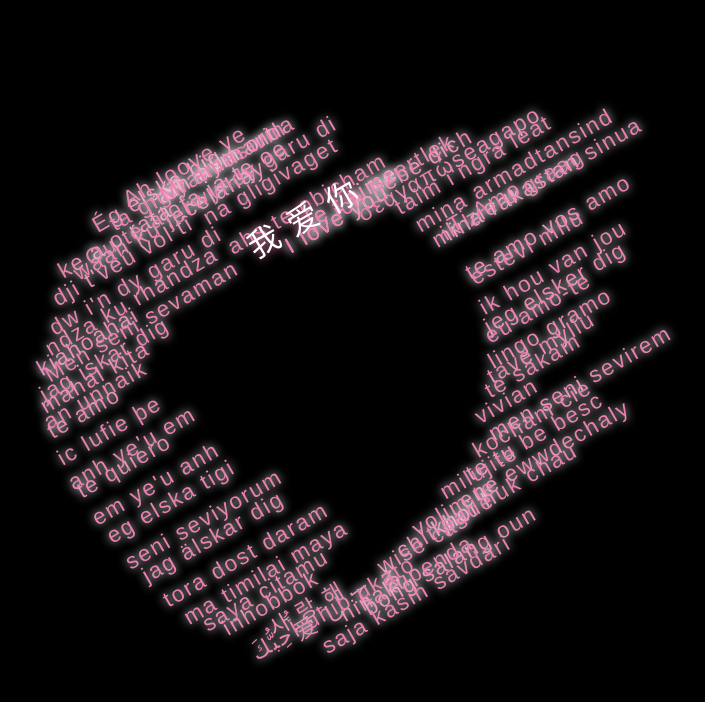
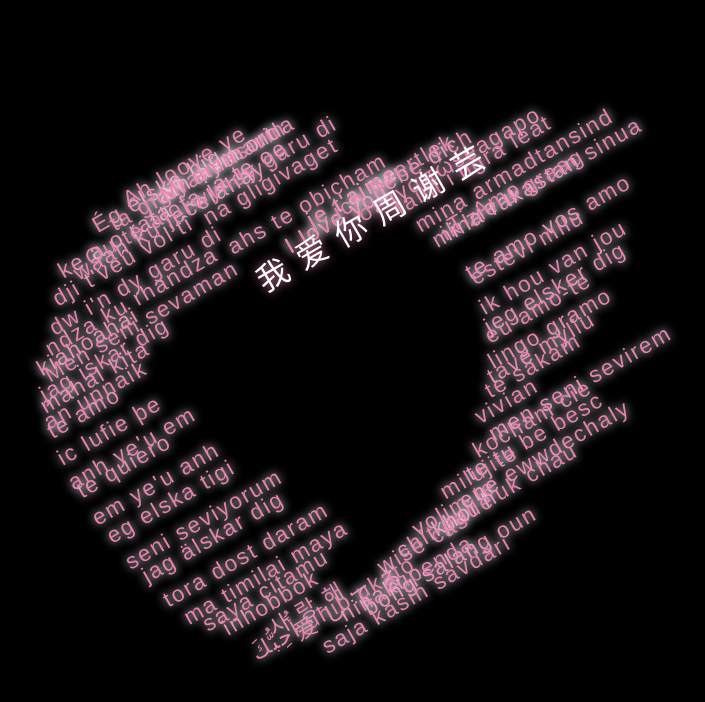
Before and after one commit to Takc101/nb101, a plain HTML site: page index.html in a window 1280 px wide. Shown: the whole page, without its empty margins (384-1089 px from the left). Drawn offline with Linux system fonts and the light colour scheme; a script that the page names is missing.

Commit message:
Add files via upload

```diff
--- a/index.html
+++ b/index.html
@@ -1,7 +1,7 @@
 <!DOCTYPE html>
 <html lang="en"><head><meta http-equiv="Content-Type" content="text/html; charset=UTF-8">
 
-  <title>I LOVE YOU 李嘉荧</title>
+  <title>I LOVE YOU 周谢芸</title>
   <style>
 body {
   background: #000;
@@ -1899,7 +1899,7 @@ body {
   <div class="love">
     <div class="love_horizontal">
       <div class="love_vertical">
-        <div class="love_word"> 我 爱 你</div>
+        <div class="love_word"> 我 爱 你 周 谢 芸</div>
       </div>
     </div>
   </div>
```
